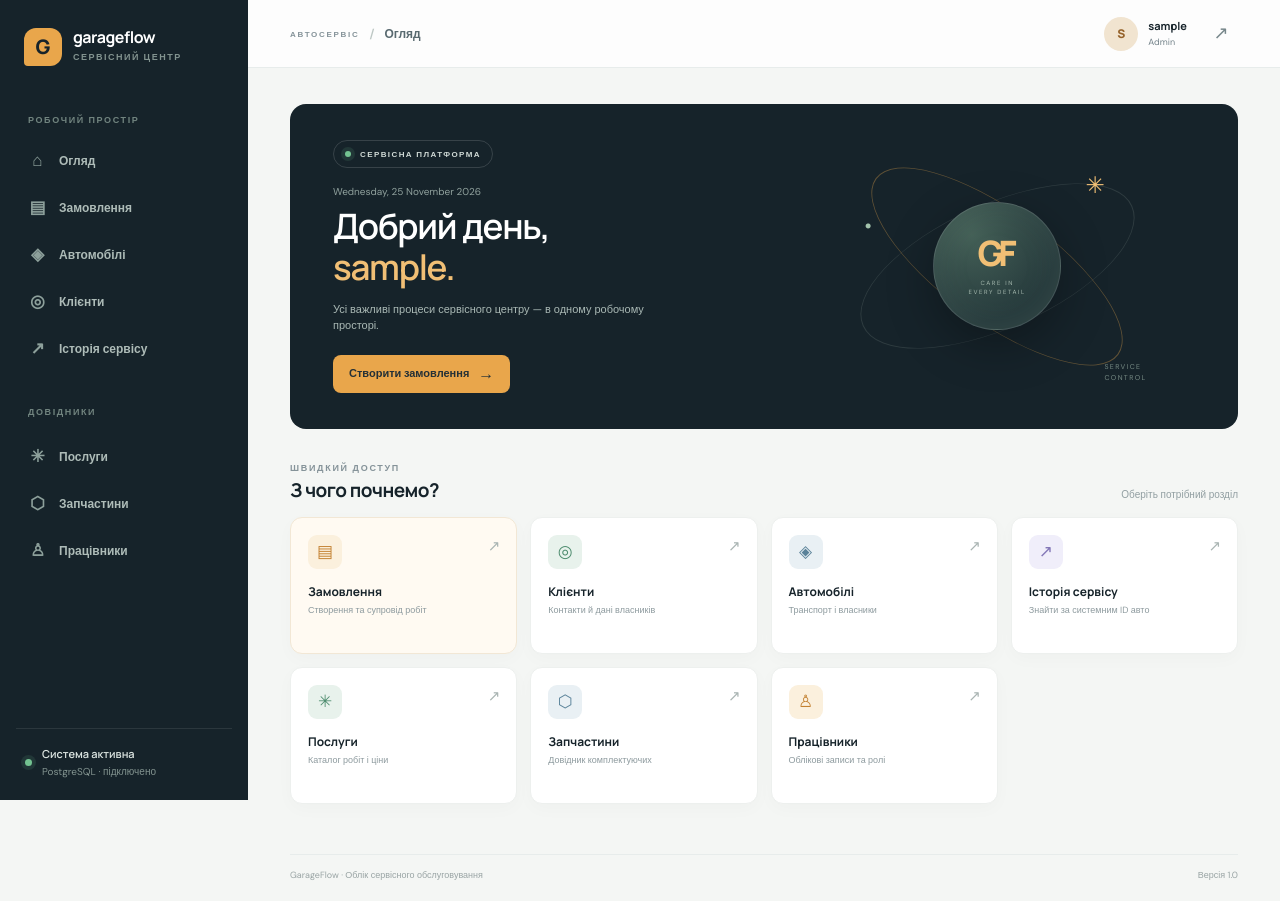
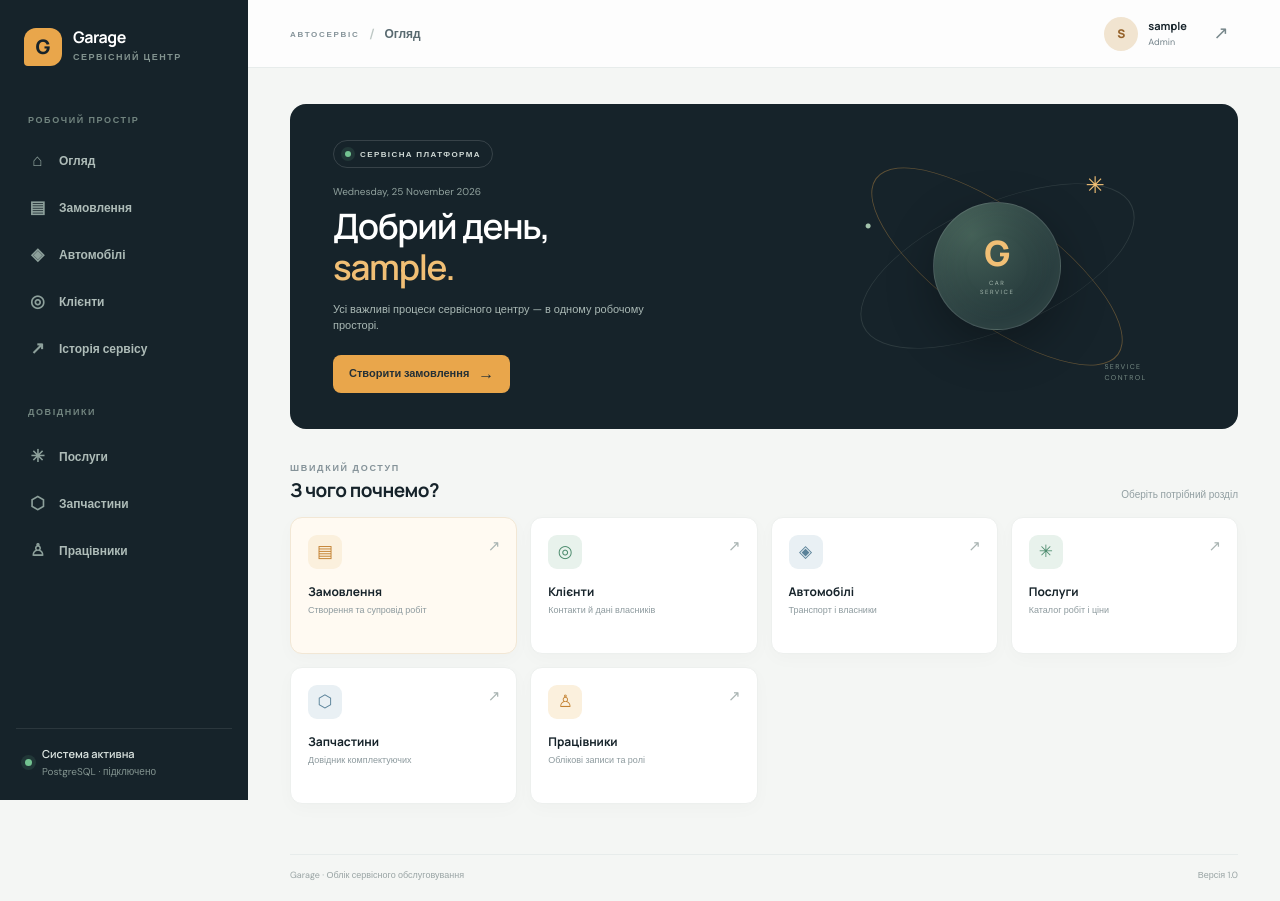
Before and after one commit to PiterTimch/DB_CourseProject, an ASP.NET Core app: page / in a window 1280 px wide. Run offline with ASP.NET Core 8, Linux system fonts and the light colour scheme; the visitor is signed in with stand-in values (Sample User, id 1); the project's own start-up code is not run, and a stand-in starts its controllers and pages; some libraries are stand-ins or nearby versions.

Commit message:
fix(ui): repair print sheet and update app branding

```diff
--- a/MVC/VehicleServiceStation/Views/Account/Login.cshtml
+++ b/MVC/VehicleServiceStation/Views/Account/Login.cshtml
@@ -8,7 +8,7 @@
     <div class="login-card">
         <a class="brand login-brand" asp-controller="Home" asp-action="Index">
             <span class="brand-mark">G</span>
-            <span><strong>garageflow</strong><small>СЕРВІСНИЙ ЦЕНТР</small></span>
+            <span><strong>Garage</strong><small>СЕРВІСНИЙ ЦЕНТР</small></span>
         </a>
         <div class="login-intro">
             <span class="eyebrow">РАДІ БАЧИТИ ВАС</span>
@@ -35,8 +35,7 @@
     <div class="login-art">
         <div class="art-orbit orbit-one"></div>
         <div class="art-orbit orbit-two"></div>
-        <div class="art-content"><span class="art-kicker">SERVICE · CARE · TRUST</span><div class="art-illustration">✳</div><h2>Кожна деталь<br />має значення.</h2><p>Прозорий облік. Впевнене обслуговування.</p></div>
-        <span class="art-index">01 — 04</span>
+        <div class="art-content"><span class="art-kicker">SERVICE</span><div class="art-illustration">✳</div><h2>Сервісний центр</h2><p>Сервіс обліку даних.</p></div>
     </div>
 </section>
 
--- a/MVC/VehicleServiceStation/Views/Home/Index.cshtml
+++ b/MVC/VehicleServiceStation/Views/Home/Index.cshtml
@@ -16,7 +16,7 @@
         <div class="form-note welcome-cta">Звіти для керівника доступні у Java-застосунку.</div>
     }
     </div>
-    <div class="welcome-art"><div class="art-ring ring-a"></div><div class="art-ring ring-b"></div><div class="art-center"><span>GF</span><small>CARE IN<br />EVERY DETAIL</small></div><span class="art-spark spark-a">✳</span><span class="art-spark spark-b">·</span><div class="art-label">SERVICE<br />CONTROL</div></div>
+    <div class="welcome-art"><div class="art-ring ring-a"></div><div class="art-ring ring-b"></div><div class="art-center"><span>G</span><small>CAR<br />SERVICE</small></div><span class="art-spark spark-a">✳</span><span class="art-spark spark-b">·</span><div class="art-label">SERVICE<br />CONTROL</div></div>
 </section>
 <div class="section-heading"><div><p class="eyebrow">ШВИДКИЙ ДОСТУП</p><h2>З чого почнемо?</h2></div><span class="muted">Оберіть потрібний розділ</span></div>
 <section class="action-grid">
@@ -25,7 +25,6 @@
         <a class="action-card action-card-featured" asp-controller="Orders" asp-action="Index"><span class="action-icon icon-amber">▤</span><span class="action-arrow">↗</span><strong>Замовлення</strong><small>Створення та супровід робіт</small></a>
         <a class="action-card" asp-controller="Customers" asp-action="Index"><span class="action-icon icon-green">◎</span><span class="action-arrow">↗</span><strong>Клієнти</strong><small>Контакти й дані власників</small></a>
         <a class="action-card" asp-controller="Cars" asp-action="Index"><span class="action-icon icon-blue">◈</span><span class="action-arrow">↗</span><strong>Автомобілі</strong><small>Транспорт і власники</small></a>
-        <a class="action-card" asp-controller="History" asp-action="Index"><span class="action-icon icon-violet">↗</span><span class="action-arrow">↗</span><strong>Історія сервісу</strong><small>Знайти за системним ID авто</small></a>
     }
     @if (User.IsInRole(AccessRoles.Guest))
     {
--- a/MVC/VehicleServiceStation/Views/Orders/Details.cshtml
+++ b/MVC/VehicleServiceStation/Views/Orders/Details.cshtml
@@ -79,7 +79,7 @@
 </div>
 
 <section class="print-only print-sheet">
-    <div class="print-brand">GARAGEFLOW <span>АКТ ВИКОНАНИХ РОБІТ</span></div>
+    <div class="print-brand">Garage <span>АКТ ВИКОНАНИХ РОБІТ</span></div>
     <h1>Замовлення #@Model.OrderId.ToString("D5")</h1>
     <div class="print-meta"><span>Дата: @Model.OrderDate.ToString("dd.MM.yyyy")</span><span>Автомобіль: @Model.Car</span><span>Власник: @Model.Customer</span><span>Пробіг: @Model.Mileage.ToString("N0") км</span></div>
     <h2>Послуги</h2>
--- a/MVC/VehicleServiceStation/Views/Shared/_Layout.cshtml
+++ b/MVC/VehicleServiceStation/Views/Shared/_Layout.cshtml
@@ -3,7 +3,7 @@
 <head>
     <meta charset="utf-8" />
     <meta name="viewport" content="width=device-width, initial-scale=1.0" />
-    <title>@ViewData["Title"] · GarageFlow</title>
+    <title>@ViewData["Title"] · Garage</title>
     <link rel="stylesheet" href="~/lib/bootstrap/dist/css/bootstrap.min.css" />
     <link rel="stylesheet" href="~/css/site.css" asp-append-version="true" />
 </head>
@@ -12,7 +12,7 @@
         <aside class="sidebar">
             <a class="brand" asp-controller="Home" asp-action="Index">
                 <span class="brand-mark">G</span>
-                <span><strong>garageflow</strong><small>СЕРВІСНИЙ ЦЕНТР</small></span>
+                <span><strong>Garage</strong><small>СЕРВІСНИЙ ЦЕНТР</small></span>
             </a>
             <div class="nav-caption">РОБОЧИЙ ПРОСТІР</div>
             <nav class="side-nav">
@@ -55,7 +55,7 @@
                 <partial name="_StatusMessage" />
                 @RenderBody()
             </div>
-            <footer class="page-footer"><span>GarageFlow · Облік сервісного обслуговування</span><span>Версія 1.0</span></footer>
+            <footer class="page-footer"><span>Garage · Облік сервісного обслуговування</span><span>Версія 1.0</span></footer>
         </main>
     </div>
     <script src="~/lib/bootstrap/dist/js/bootstrap.bundle.min.js"></script>
--- a/MVC/VehicleServiceStation/Views/Shared/_LoginLayout.cshtml
+++ b/MVC/VehicleServiceStation/Views/Shared/_LoginLayout.cshtml
@@ -3,7 +3,7 @@
 <head>
     <meta charset="utf-8" />
     <meta name="viewport" content="width=device-width, initial-scale=1.0" />
-    <title>@ViewData["Title"] · GarageFlow</title>
+    <title>@ViewData["Title"] · Garage</title>
     <link rel="stylesheet" href="~/lib/bootstrap/dist/css/bootstrap.min.css" />
     <link rel="stylesheet" href="~/css/site.css" asp-append-version="true" />
 </head>
--- a/MVC/VehicleServiceStation/wwwroot/css/site.css
+++ b/MVC/VehicleServiceStation/wwwroot/css/site.css
@@ -321,7 +321,8 @@ button, input, select { font: inherit; }
 @media print {
   @page { margin: 14mm; }
   body { background: #fff; color: #111; font-size: 10pt; }
-  .sidebar, .topbar, .page-footer, .page-content, .print-hide { display: none !important; }
+  .sidebar, .topbar, .page-footer, .print-hide { display: none !important; }
+  .page-content > :not(.print-only) { display: none !important; }
   .main-area { margin: 0; }
   .print-only { display: block; }
   .print-sheet { padding: 0; }
```
